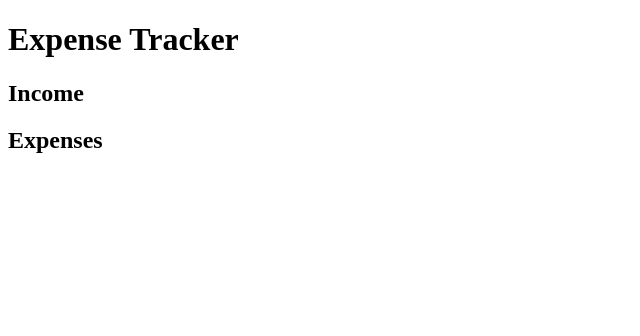
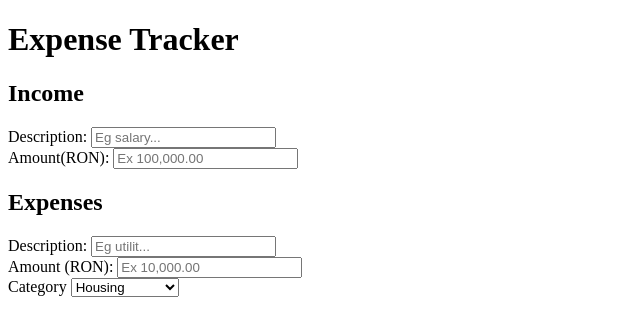
Before and after one commit to Adrian030304/Expense-Tracker---Learning-project, a plain HTML site: page index.html in a window 1280 px wide. Shown: the whole page, without its empty margins (0-640 px from the left). Drawn offline with Linux system fonts and the light colour scheme.

Commit message:
Create inputs along with a dropdown of categories

```diff
--- a/index.html
+++ b/index.html
@@ -10,10 +10,35 @@
         <h1>Expense Tracker</h1>
         <div class="section">
             <h2>Income</h2>
-
+            <div class="input-group">
+                <label for="income-description">Description:</label>
+                <input type="text" name="income-desc" id="income-description" placeholder="Eg salary...">
+            </div>
+            <div class="input-group">
+                <label for="income-amount">Amount(RON):</label>
+                <input type="number" name="income-amount" id="income-amount" placeholder="Ex 100,000.00">
+            </div>
         </div>
         <div class="section">
             <h2>Expenses</h2>
+            <div class="input-group">
+                <label for="expense-description">Description:</label>
+                <input type="text" name="expense-desc" id="expense-description" placeholder="Eg utilit...">
+            </div>
+            <div class="input-group">
+                <label for="expense-amount">Amount (RON):</label>
+                <input type="number" name="expense-amount" id="expense-amount" placeholder="Ex 10,000.00">
+            </div>
+            <div class="input-group">
+                <label for="expense-category">Category</label>
+                <select name="category-selected" id="expense-category">
+                    <option value="Housing">Housing</option>
+                    <option value="Food">Food</option>
+                    <option value="Transportation">Transportation</option>
+                    <option value="Entertainment">Entertainment</option>
+                    <option value="Others">Others</option>
+                </select>
+            </div>
 
         </div>
     </div>
```
